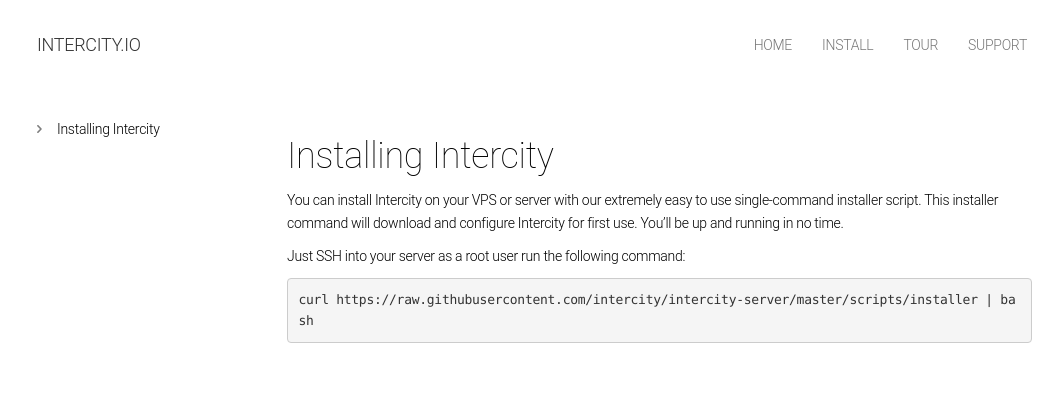
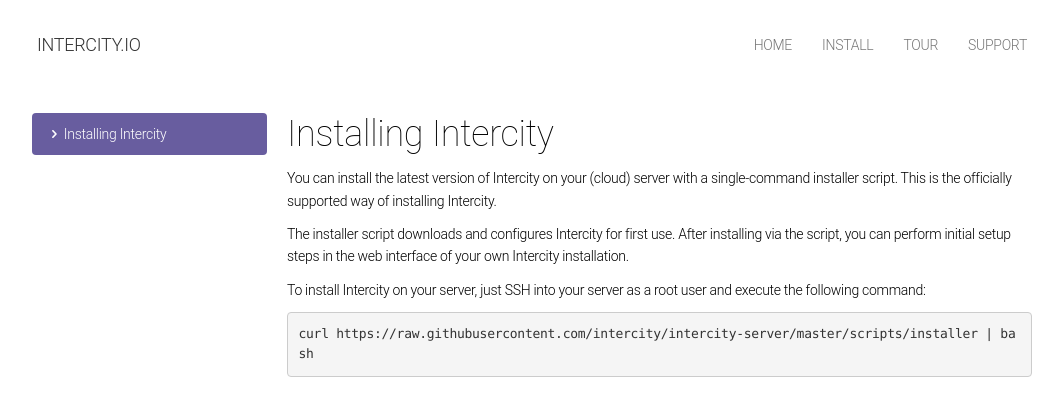
Before and after one commit to intercity/intercity.io, a Jekyll site: the page built from install/index.md, in a window 1280 px wide. Shown: the top 416 px of the page, without its empty margins (108-1171 px from the left). Built offline with Jekyll 4.4.1, drawn with Linux system fonts in a browser that asks for light colours.

Commit message:
Installation copy

````diff
--- a/_layouts/install.html
+++ b/_layouts/install.html
@@ -55,11 +55,8 @@
 
       <div class="col-sm-3">
 
-        <ul class="iconlist">
-          <li>
-            <span class="icon icon-chevron-right"></span>
-            Installing Intercity
-          </li>
+        <ul class="nav nav-pills nav-stacked">
+          <li role="presentation" class="active"><a href="#"><span class="icon icon-chevron-right"></span> Installing Intercity</a></li>
         </ul>
 
       </div>
--- a/install/index.md
+++ b/install/index.md
@@ -3,13 +3,18 @@
 title: Installing Intercity
 ---
 
-# Installing Intercity
+<h1 class="m-t-0">Installing Intercity</h1>
 
-You can install Intercity on your VPS or server with our extremely easy to use
-single-command installer script. This installer command will download and
-configure Intercity for first use. You'll be up and running in no time.
+You can install the latest version of Intercity on your (cloud) server
+with a single-command installer script. This is the officially supported way
+of installing Intercity.
 
-Just SSH into your server as a root user run the following command:
+The installer script downloads and configures Intercity for first use. After
+installing via the script, you can perform initial setup steps in the web
+interface of your own Intercity installation.
+
+To install Intercity on your server, just SSH into your server as a root user
+and execute the following command:
 
 ```
 curl https://raw.githubusercontent.com/intercity/intercity-server/master/scripts/installer | bash
````
Also changed, not shown: 1 other file.
